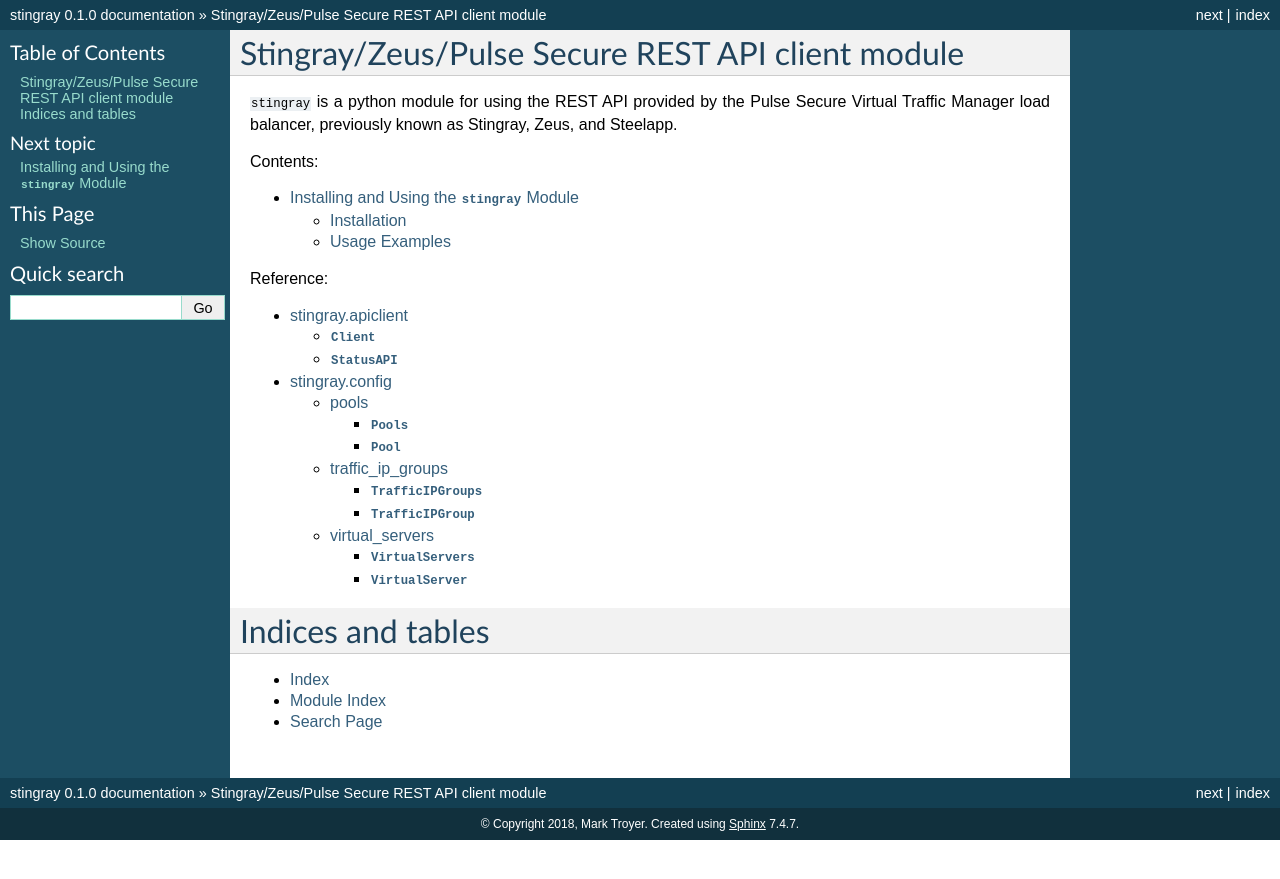
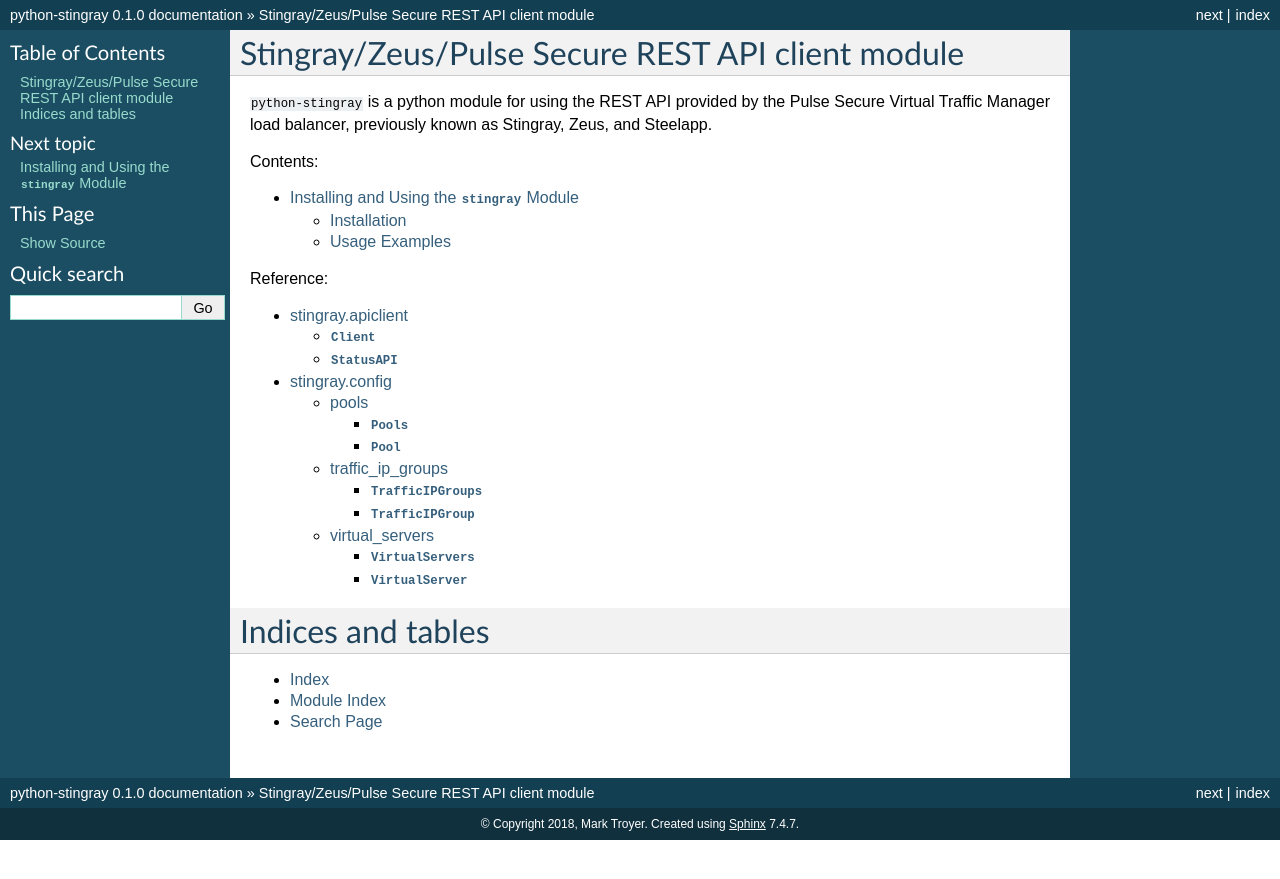
Before and after one commit to Zuora-TechOps/python-stingray, a Sphinx documentation site: the page built from docs/index.rst, in a window 1280 px wide. Shown: the top 879 px of the page. Built offline with Sphinx 7.4.7, drawn with Linux system fonts in a browser that asks for light colours.

Commit message:
Update to fix name conflict on pypi

```diff
--- a/docs/conf.py
+++ b/docs/conf.py
@@ -51,7 +51,7 @@
 master_doc = 'index'
 
 # General information about the project.
-project = u'stingray'
+project = u'python-stingray'
 copyright = u'2018, Mark Troyer'
 author = u'Mark Troyer'
 
@@ -144,7 +144,7 @@
 # (source start file, target name, title,
 #  author, documentclass [howto, manual, or own class]).
 latex_documents = [
-    (master_doc, 'stingray.tex', u'stingray Documentation',
+    (master_doc, 'python-stingray.tex', u'stingray Documentation',
      u'Mark Troyer', 'manual'),
 ]
 
@@ -154,7 +154,7 @@
 # One entry per manual page. List of tuples
 # (source start file, name, description, authors, manual section).
 man_pages = [
-    (master_doc, 'stingray', u'stingray Documentation',
+    (master_doc, 'python-stingray', u'stingray Documentation',
      [author], 1)
 ]
 
@@ -165,7 +165,7 @@
 # (source start file, target name, title, author,
 #  dir menu entry, description, category)
 texinfo_documents = [
-    (master_doc, 'stingray', u'stingray Documentation',
+    (master_doc, 'python-stingray', u'stingray Documentation',
      author, 'stingray', 'One line description of project.',
      'Miscellaneous'),
 ]
--- a/docs/index.rst
+++ b/docs/index.rst
@@ -6,9 +6,9 @@
 Stingray/Zeus/Pulse Secure REST API client module
 =================================================
 
-``stingray`` is a python module for using the REST API provided by the Pulse
-Secure Virtual Traffic Manager load balancer, previously known as Stingray,
-Zeus, and Steelapp.
+``python-stingray`` is a python module for using the REST API provided by the
+Pulse Secure Virtual Traffic Manager load balancer, previously known as
+Stingray, Zeus, and Steelapp.
 
 .. toctree::
    :maxdepth: 2
--- a/docs/installation_and_usage.rst
+++ b/docs/installation_and_usage.rst
@@ -4,7 +4,7 @@
 Installation
 ------------
 
-``pip install stingray``
+``pip install python-stingray``
 
 Usage Examples
 --------------
--- a/setup.py
+++ b/setup.py
@@ -5,7 +5,7 @@
 sys.path.insert(0, os.path.join(os.path.abspath(os.path.curdir), 'src'))
 from stingray import __version__, __release__
 
-name = 'stingray'
+name = 'python-stingray'
 
 setup(name=name,
       version=__release__,
@@ -13,7 +13,7 @@
       long_description="""
 Python module for interacting with the Stingray Load Balancer REST API.
 """,
-      url='https://github.com/discogestalt/stingray',
+      url='https://github.com/Zuora-TechOps/python-stingray',
       author='Mark Troyer',
       author_email='disco@blackops.io',
       license='Apache',
@@ -26,7 +26,7 @@
           'Topic :: Internet :: Proxy Servers',
           'Topic :: System :: Networking',
       ],
-      keywords='stingray zeus api',
+      keywords='stingray zeus steelapp vtm riverbed brocade api',
       packages=find_packages(where='src'),
       package_dir={'': 'src'},
       zip_safe=False,
--- a/src/stingray/__init__.py
+++ b/src/stingray/__init__.py
@@ -4,6 +4,6 @@
 
 __major__ = '0'
 __minor__ = '1'
-__update__ = '0'
+__update__ = '1'
 __version__ = '{0}.{1}'.format(__major__, __minor__)
 __release__ = '{0}.{1}'.format(__version__, __update__)
```
Also changed, not shown: README.md (+2 -2 lines), LICENSE.txt, 1 other file.
